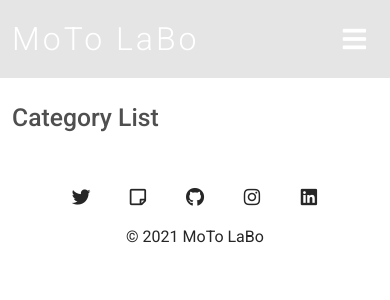
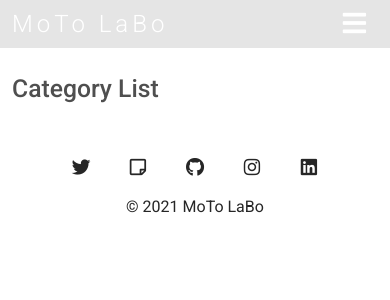
Before and after one commit to MoTo-LaBo/Django-BlogApp, a Django app: page /category in a window 390 px wide. Shown: the top 300 px of the page. Run offline with Django 3.2, Linux system fonts and the light colour scheme; data that the repository does not hold is empty; some libraries are stand-ins or nearby versions.

Commit message:
top css update

```diff
--- a/myapp/static/myapp/base.css
+++ b/myapp/static/myapp/base.css
@@ -51,12 +51,12 @@
     text-shadow: 0 0 15px #666;
 }
 
-/*========= レイアウトのためのCSS ===============*/
+/*========= 記事一覧 background color ===============*/
 .container {
     background: rgba(255, 255, 255, 0);
 }
 
-/*========= レスポンシブのためCSS ===============*/
+/*========= navbar title レスポンシブのためCSS ===============*/
 .navbar-brand {
     letter-spacing: 3px;
     font-size: 2rem;
@@ -72,7 +72,7 @@
 
 /* search font color */
 #search_font {
-    color: hsla(0, 0%, 100%, .75);
+    color: rgba(255, 255, 255, 0.3);
     font-weight: 100;
 }
 
@@ -123,6 +123,16 @@
     }
 
     .title {
-        top: 40%;
+        top: 45%;
+    }
+
+    .navbar {
+        padding: 0px;
+    }
+
+    .navbar-brand {
+        letter-spacing: 4px;
+        font-size: 1.5rem;
+        font-weight: 100;
     }
 }
```
